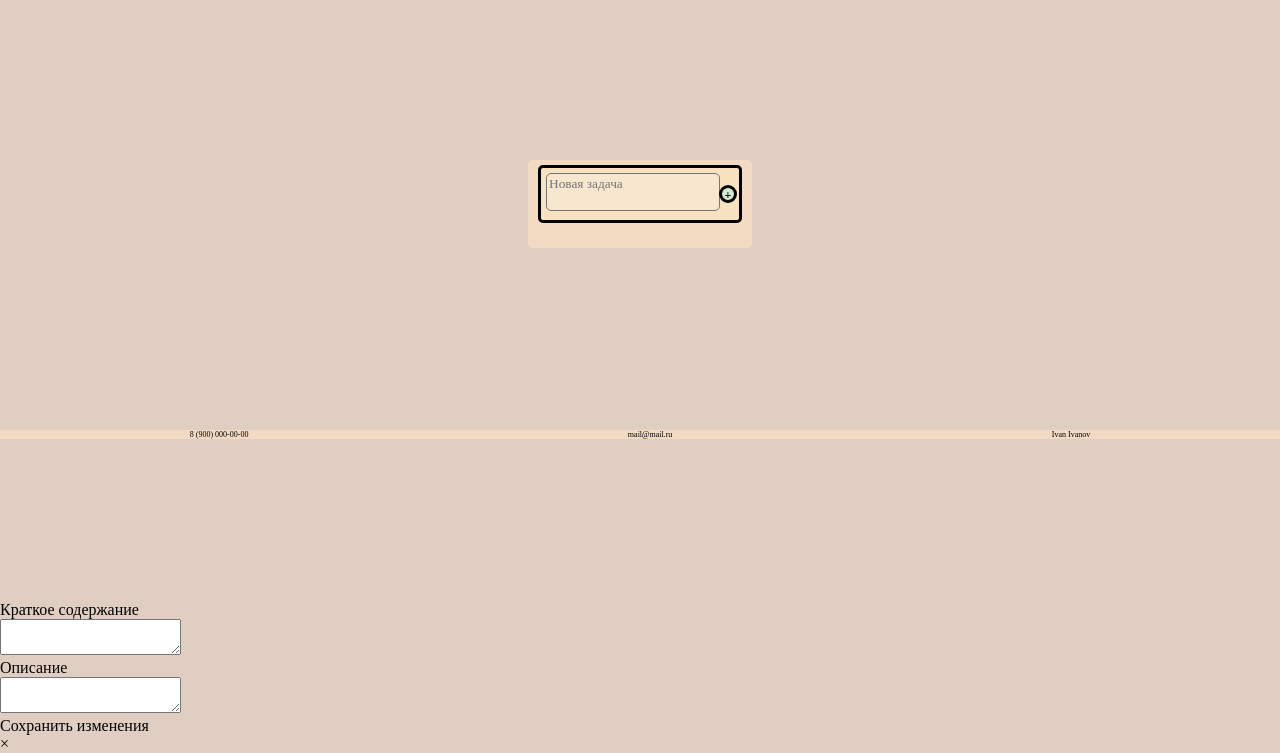
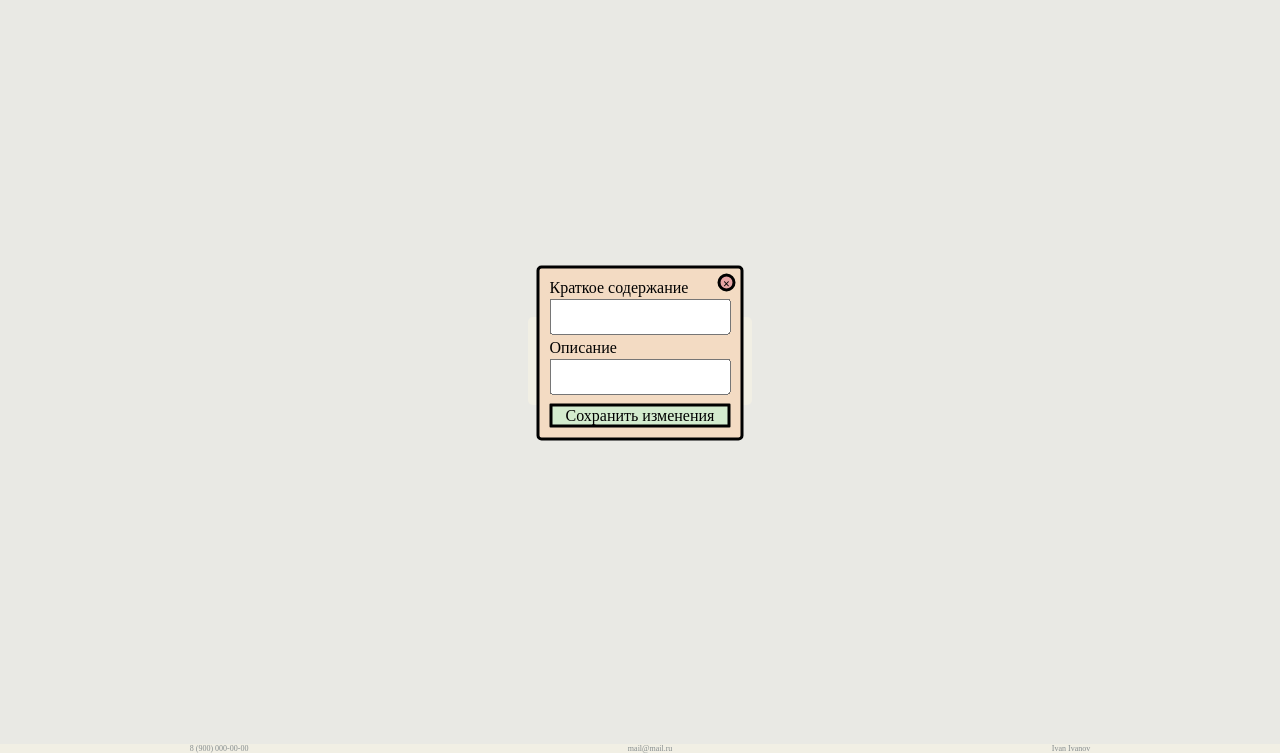
Before and after one commit to ZiminAlexander/to-do-project-frontend, a plain HTML site: page index.html in a window 1280 px wide. Shown: the part 47-800 px from the top of the page. Drawn offline with Linux system fonts and the light colour scheme; no server answers.

Commit message:
add edit-window

```diff
--- a/index.css
+++ b/index.css
@@ -1,3 +1,5 @@
+/*Основная страница*/
+
 html{
     width: 100%;
     height: 100%
@@ -113,9 +115,16 @@ body{
     background-color: rgba(255, 237, 186, 0.349);
 }
 
-.complete-task{
-    background-color: #d3ebce;
-    text-decoration: line-through solid rgb(236, 92, 92);
+.new-task-area{
+    border-radius: 5px;
+    border: split;
+    resize: none;
+    background-color: rgba(243, 240, 233, 0.349);
+    font-family: normal;
+}
+
+.new-task-area:focus{
+    outline: none;
 }
 
 .program-title{
@@ -170,21 +179,80 @@ body{
     bottom: 2px;
     right: 2px;
     font-size: 6px;
-
 }
 
-.new-task-area{
-    border-radius: 5px;
-    border: split;
-    resize: none;
-    background-color: rgba(243, 240, 233, 0.349);
-    font-family: normal;
+.complete-task{
+    background-color: #d3ebce;
+    text-decoration: line-through solid rgb(236, 92, 92);
 }
 
-.new-task-area:focus{
-    outline: none;
+
+/* Поле корректировки краткого и полного описания*/
+
+.close-edit-button{
+    position: absolute;
+    top: -5px;
+    right: -5px;
+    height: 12px;
+    width: 12px;
+    background-color: rgb(230, 164, 164);
+    border-radius: 50%;
+    border: solid;
+    text-align: center;
+    font-size: 12px;
+    font-weight: bolder;
 }
 
-/* .new-task-area::-webkit-scrollbar {
-    width: 0;
-} */
+.close-edit-button:hover{
+    background-color: rgb(234, 185, 185);
+    cursor: pointer;
+}
+
+.edit-table{
+    position: absolute;
+    top:50%;
+    left:50%;
+    transform: translateX(-50%) translateY(-50%);
+    background-color: #f3dbc3;
+    padding: 10px;
+    border-radius: 5px;
+    border: solid;
+}
+
+.edit-table-for-save-button{
+    position: relative;
+    padding: 0;
+    margin: 0;
+}
+
+.edit-window{
+    position: absolute;
+    width: 100%;
+    height: 100%;
+    background-color: rgba(240, 255, 255, 0.558);
+    z-index: 2;
+    /* visibility: hidden; */
+}
+
+.task-edit-full-text-title,
+.task-edit-title{
+    margin-bottom: 2px;
+}
+
+.task-edit-full-text,
+.task-edit-text{
+    resize: none;
+}
+
+.save-edit-button{
+    background-color: #d3ebce;
+    border-radius: 1px;
+    border: solid;
+    text-align: center;
+    margin-top: 5px;
+}
+
+.save-edit-button:hover{
+    filter: brightness(1.1);
+    cursor: pointer;
+}
--- a/index.js
+++ b/index.js
@@ -1,10 +1,16 @@
 //Загрузим задачи с сервера
 updateTasksFromServer();
-//Callback для Кнопки "Добавить"
+
+//Добавить Callback для кнопки "+" Submit button
 addOnclickSubmitCallback();
-//Callback для отправления задачи кнопкой Enter
+//Добавить Callback для кнопки Submit Button кнопкой Enter
 addOnclickNewTaskAreaCallback();
-
+//Добавить Callback для поля Submit New Task Text Area
+addInputNewTaskAreaCallback();
+//Добавить Callback для кнопки Close EditWindow Button
+addCloseEditWindowCallback();
+//Добавить Callback для кнопки Save Edit Button
+addSaveEditButtonCallback();
 
 //Добавляет задачу
 function addTackElement (taskElementFromServer){
@@ -51,7 +57,7 @@ function createNewElement(tag, classes){
   return newElement;
 }
 
-//Добавить checkbox отзыв на нажатие
+//Callback для checkbox на нажатие
 function addOnclickCompleteCallback(HTMLelement) {
   HTMLelement.onclick = function() {
     const parentHTMLelement = HTMLelement.parentElement;
@@ -60,13 +66,14 @@ function addOnclickCompleteCallback(HTMLelement) {
   }
 }
 
-//Добавить кнопке "Добавить" отзыв на нажатие
+//Callback для кнопки "Добавить" на нажатие
 function addOnclickSubmitCallback() {
   const submitButton = document.querySelector(".submit-new-task");
   submitButton.onclick = submitTask;
 }
 
-//Добавляем автоизменение размера для textarea
+//Callback для автоизменения размера для submit-text textarea
+function addInputNewTaskAreaCallback(){
   document.querySelector(".new-task-area").addEventListener("input", function() {
     if(this.clientHeight < this.scrollHeight){
       this.style.height = this.scrollHeight + "px";
@@ -74,6 +81,7 @@ document.querySelector(".new-task-area").addEventListener("input", function() {
       this.style.height = this.scrollHeight + "px";
     }
   });
+}
 
 //Отправить задачу на сервер
 function submitTask(){
@@ -133,9 +141,10 @@ function updateTask(currentTask){
   )
 }
 
-//Добавить Callback для поля ввода
+//Callback для поля ввода на нажатие "Enter"
 function addOnclickNewTaskAreaCallback(){
-  document.querySelector('.new-task-area').addEventListener(
+  const newTaskAreaElement = document.querySelector('.new-task-area');
+  newTaskAreaElement.addEventListener(
     'keydown', (event) => {
       // Если кнопка не 'Enter' выйти
       if (event.keyCode !== 13) return
@@ -162,3 +171,21 @@ function dateFormat(date){
   const splitDate = date.split(' ');
   return splitDate[2] + " " + dateVocabulary[splitDate[1]] + " " + splitDate[3];
 };
+
+
+//Callback для CloseEditWindow на нажатие
+function addCloseEditWindowCallback(){
+  const closeEditButton = document.querySelector(".close-edit-button");
+  closeEditButton.addEventListener("click", () => {
+    const resultConfirm = confirm("Внесённые изменения будут удалены. Вы точно хотите выйти?")
+    if (resultConfirm) {
+      const editWindow = document.querySelector(".edit-window");
+      editWindow.style.visibility = "hidden";
+    }
+  })
+}
+
+//Callback для SaveEditButton на нажатие
+function addSaveEditButtonCallback(){
+  const saveEditButton = document.querySelector(".save-edit-button");
+}
```
Lines whose indentation alone changed are shown as unchanged.
